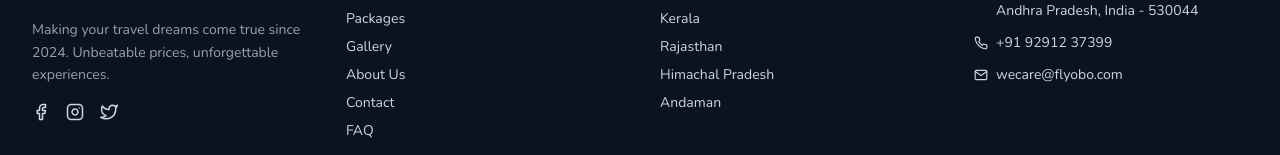
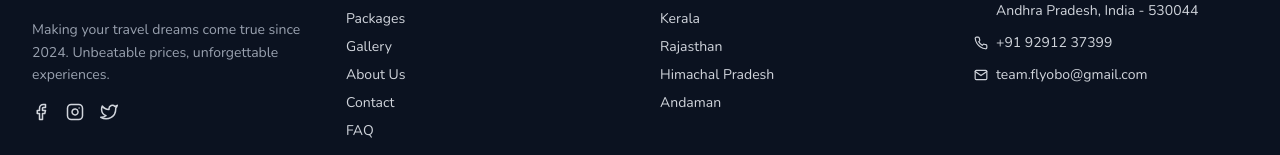
Before and after one commit to sriram806/flyobo, a Next.js app in the folder client/: page / in a window 1280 px wide. Shown: the part 2701-2856 px from the top of the page. Built offline with nearby package versions, Linux system fonts and the light colour scheme; no server answers.

Commit message:
Update Footer

```diff
--- a/client/app/components/Layout/Footer.jsx
+++ b/client/app/components/Layout/Footer.jsx
@@ -58,7 +58,7 @@ export default function Footer() {
             <ul className="space-y-3 text-sm">
               <li className="flex items-start gap-2"><FiMapPin className="mt-0.5" /> Visakhapatnam<br />Andhra Pradesh, India - 530044</li>
               <li className="flex items-center gap-2"><FiPhone /> +91 92912 37399</li>
-              <li className="flex items-center gap-2"><FiMail /> wecare@flyobo.com</li>
+              <li className="flex items-center gap-2"><FiMail /> team.flyobo@gmail.com</li>
             </ul>
           </div>
         </div>
```
